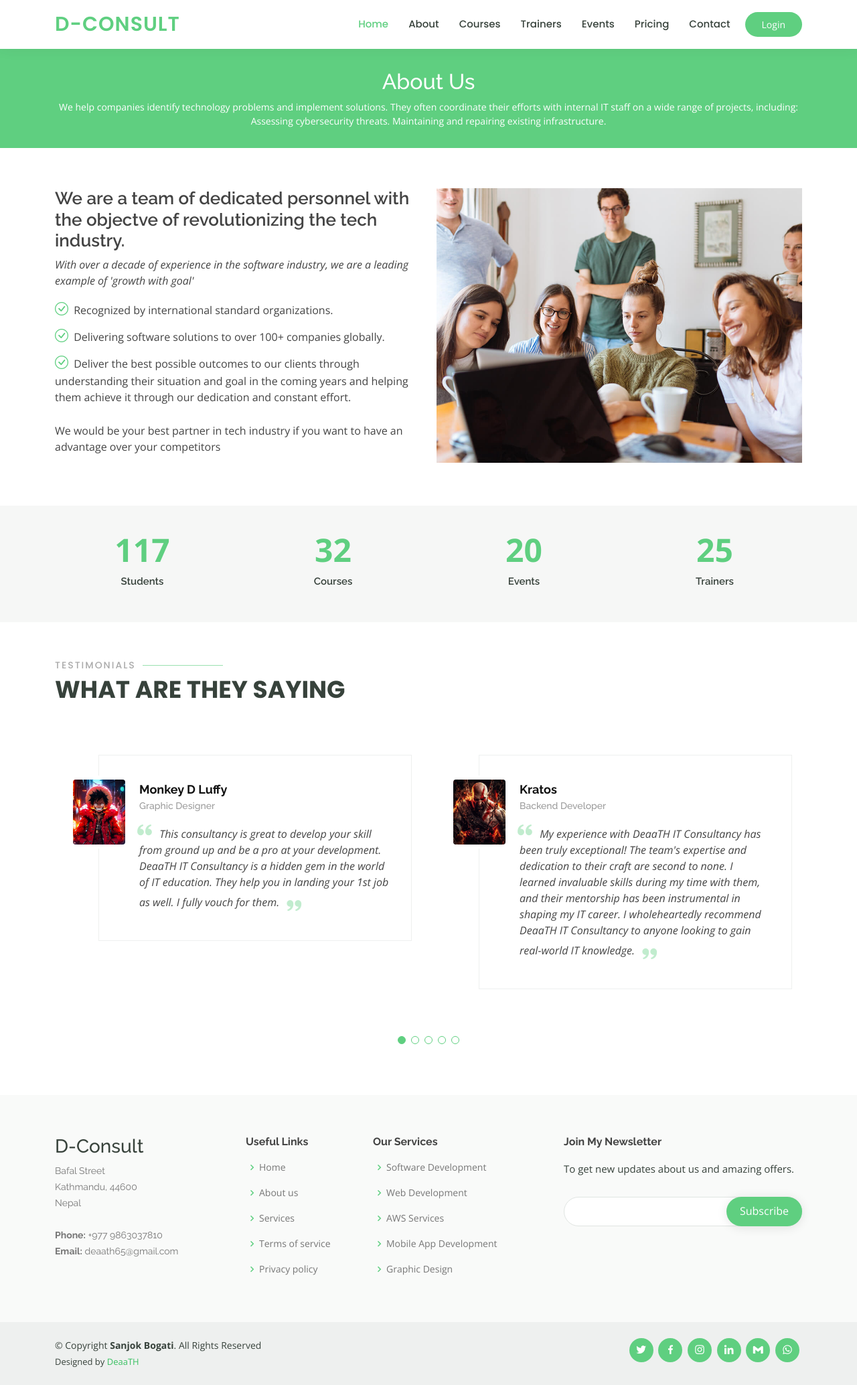
After one commit to DeaaTH65/Education_Consultancy, a Django app: page /about/ in a window 1280 px wide. The commit adds this page. Shown: the whole page at 67% size. Run offline with Django 4.2, Linux system fonts and the light colour scheme; some libraries are stand-ins or nearby versions.

Commit message:
About Us

```diff
--- a/D_Consult/Consultancy/urls.py
+++ b/D_Consult/Consultancy/urls.py
@@ -4,4 +4,5 @@ from . import views
 
 urlpatterns = [
     path('', views.index, name='home'),
+    path('about/', views.about, name='about'),
 ]
--- a/D_Consult/Consultancy/views.py
+++ b/D_Consult/Consultancy/views.py
@@ -4,3 +4,7 @@ from django.shortcuts import render
 # Create your views here.
 def index(request):
     return render(request, 'index.html')
+
+
+def about(request):
+    return render(request, 'about.html')
--- /dev/null
+++ b/D_Consult/templates/about.html
@@ -0,0 +1,179 @@
+{% extends "base.html" %}
+
+{% load static %}
+
+{% block title %}About{% endblock title %}
+
+
+{% block content %}
+<!-- ======= Main ======= -->
+<main id="main">
+
+    <!-- ======= Breadcrumbs ======= -->
+    <div class="breadcrumbs" data-aos="fade-in">
+      <div class="container">
+        <h2>About Us</h2>
+        <p>We help companies identify technology problems and implement solutions. They often coordinate their efforts with internal IT staff on a wide range of projects, including: Assessing cybersecurity threats. Maintaining and repairing existing infrastructure.</p>
+      </div>
+    </div>
+    <!-- End Breadcrumbs -->
+
+    <!-- ======= About Section ======= -->
+    <section id="about" class="about">
+      <div class="container" data-aos="fade-up">
+
+        <div class="row">
+          <div class="col-lg-6 order-1 order-lg-2" data-aos="fade-left" data-aos-delay="100">
+            <img src="{% static "img/about.jpg" %}" class="img-fluid" alt="">
+          </div>
+          <div class="col-lg-6 pt-4 pt-lg-0 order-2 order-lg-1 content">
+            <h3>We are a team of dedicated personnel with the objectve of revolutionizing the tech industry.</h3>
+            <p class="fst-italic">
+              With over a decade of experience in the software industry, we are a leading example of 'growth with goal'
+            </p>
+            <ul>
+              <li><i class="bi bi-check-circle"></i> Recognized by international standard organizations.</li>
+          <li><i class="bi bi-check-circle"></i> Delivering software solutions to over 100+ companies globally.</li>
+          <li><i class="bi bi-check-circle"></i> Deliver the best possible outcomes to our clients through understanding their situation and goal in the coming years and helping them achieve it through our dedication and constant effort.</li>
+            </ul>
+            <p>
+              We would be your best partner in tech industry if you want to have an advantage over your competitors
+            </p>
+
+          </div>
+        </div>
+
+      </div>
+    </section>
+    <!-- End About Section -->
+
+    <!-- ======= Counts Section ======= -->
+    <section id="counts" class="counts section-bg">
+      <div class="container">
+
+        <div class="row counters">
+
+          <div class="col-lg-3 col-6 text-center">
+            <span data-purecounter-start="0" data-purecounter-end="117" data-purecounter-duration="1" class="purecounter"></span>
+            <p>Students</p>
+          </div>
+
+          <div class="col-lg-3 col-6 text-center">
+            <span data-purecounter-start="0" data-purecounter-end="32" data-purecounter-duration="1" class="purecounter"></span>
+            <p>Courses</p>
+          </div>
+
+          <div class="col-lg-3 col-6 text-center">
+            <span data-purecounter-start="0" data-purecounter-end="20" data-purecounter-duration="1" class="purecounter"></span>
+            <p>Events</p>
+          </div>
+
+          <div class="col-lg-3 col-6 text-center">
+            <span data-purecounter-start="0" data-purecounter-end="25" data-purecounter-duration="1" class="purecounter"></span>
+            <p>Trainers</p>
+          </div>
+
+        </div>
+
+      </div>
+    </section>
+    <!-- End Counts Section -->
+
+    <!-- ======= Testimonials Section ======= -->
+    <section id="testimonials" class="testimonials">
+      <div class="container" data-aos="fade-up">
+
+        <div class="section-title">
+          <h2>Testimonials</h2>
+          <p>What are they saying</p>
+        </div>
+
+        <div class="testimonials-slider swiper" data-aos="fade-up" data-aos-delay="100">
+          <div class="swiper-wrapper">
+
+            <div class="swiper-slide">
+              <div class="testimonial-wrap">
+                <div class="testimonial-item">
+                  <img src="{% static "img/testimonials/testimonials-1.png" %}" class="testimonial-img" alt="">
+                  <h3>Monkey D Luffy</h3>
+                  <h4>Graphic Designer</h4>
+                  <p>
+                    <i class="bx bxs-quote-alt-left quote-icon-left"></i>
+                    This consultancy is great to develop your skill from ground up and be a pro at your development. DeaaTH IT Consultancy is a hidden gem in the world of IT education. They help you in landing your 1st job as well. I fully vouch for them.
+                    <i class="bx bxs-quote-alt-right quote-icon-right"></i>
+                  </p>
+                </div>
+              </div>
+            </div><!-- End testimonial item -->
+
+            <div class="swiper-slide">
+              <div class="testimonial-wrap">
+                <div class="testimonial-item">
+                  <img src="{% static "img/testimonials/testimonials-2.png" %}" class="testimonial-img" alt="">
+                  <h3>Kratos</h3>
+                  <h4>Backend Developer</h4>
+                  <p>
+                    <i class="bx bxs-quote-alt-left quote-icon-left"></i>
+                    My experience with DeaaTH IT Consultancy has been truly exceptional! The team's expertise and dedication to their craft are second to none. I learned invaluable skills during my time with them, and their mentorship has been instrumental in shaping my IT career. I wholeheartedly recommend DeaaTH IT Consultancy to anyone looking to gain real-world IT knowledge.
+                    <i class="bx bxs-quote-alt-right quote-icon-right"></i>
+                  </p>
+                </div>
+              </div>
+            </div><!-- End testimonial item -->
+
+            <div class="swiper-slide">
+              <div class="testimonial-wrap">
+                <div class="testimonial-item">
+                  <img src="{% static "img/testimonials/testimonials-3.png" %}" class="testimonial-img" alt="">
+                  <h3>Ceaser</h3>
+                  <h4>Content Writing</h4>
+                  <p>
+                    <i class="bx bxs-quote-alt-left quote-icon-left"></i>
+                    DeaaTH IT Consultancy provides a fantastic learning environment for aspiring IT professionals. The consultants are not only experts in their fields but also incredibly patient and willing to share their knowledge. I'm grateful for the opportunity to have studied with them, and I've gained practical skills that have already proven invaluable in my career.
+                    <i class="bx bxs-quote-alt-right quote-icon-right"></i>
+                  </p>
+                </div>
+              </div>
+            </div><!-- End testimonial item -->
+
+            <div class="swiper-slide">
+              <div class="testimonial-wrap">
+                <div class="testimonial-item">
+                  <img src="{% static "img/testimonials/testimonials-4.png" %}" class="testimonial-img" alt="">
+                  <h3>Kong</h3>
+                  <h4>Freelancer</h4>
+                  <p>
+                    <i class="bx bxs-quote-alt-left quote-icon-left"></i>
+                    Choosing DeaaTH IT Consultancy for my IT education was a game-changer. Their comprehensive curriculum, hands-on projects, and supportive mentors made the learning process enjoyable and effective. I felt fully prepared to tackle real-world IT challenges after completing their program. If you're serious about a career in IT, this consultancy is the place to be!
+                    <i class="bx bxs-quote-alt-right quote-icon-right"></i>
+                  </p>
+                </div>
+              </div>
+            </div><!-- End testimonial item -->
+
+            <div class="swiper-slide">
+              <div class="testimonial-wrap">
+                <div class="testimonial-item">
+                  <img src="{% static "img/testimonials/testimonials-5.png" %}" class="testimonial-img" alt="">
+                  <h3>Uzumaki Naruto</h3>
+                  <h4>Entrepreneur</h4>
+                  <p>
+                    <i class="bx bxs-quote-alt-left quote-icon-left"></i>
+                    DeaaTH IT Consultancy is a hidden gem in the world of IT education. The personalized attention and one-on-one guidance I received from the consultants exceeded my expectations. They genuinely care about their students' success and go above and beyond to ensure you grasp complex concepts. I can confidently say that studying here was a pivotal step in my IT journey, and I'm thankful for the positive impact it has had on my career.
+                    <i class="bx bxs-quote-alt-right quote-icon-right"></i>
+                  </p>
+                </div>
+              </div>
+            </div><!-- End testimonial item -->
+
+          </div>
+          <div class="swiper-pagination"></div>
+        </div>
+
+      </div>
+    </section>
+    <!-- End Testimonials Section -->
+
+</main>
+<!-- End #main -->
+{% endblock content %}
--- a/D_Consult/templates/base.html
+++ b/D_Consult/templates/base.html
@@ -36,12 +36,12 @@
   <header id="header" class="fixed-top">
     <div class="container d-flex align-items-center">
 
-      <h1 class="logo me-auto"><a href="index.html">D-Consult</a></h1>
+      <h1 class="logo me-auto"><a href="{% url "home" %}">D-Consult</a></h1>
 
       <nav id="navbar" class="navbar order-last order-lg-0">
         <ul>
-          <li><a class="active" href="index.html">Home</a></li>
-          <li><a href="about.html">About</a></li>
+          <li><a class="active" href="{% url "home" %}">Home</a></li>
+          <li><a href="{% url "about" %}">About</a></li>
           <li><a href="courses.html">Courses</a></li>
           <li><a href="trainers.html">Trainers</a></li>
           <li><a href="events.html">Events</a></li>
@@ -51,7 +51,7 @@
         <i class="bi bi-list mobile-nav-toggle"></i>
       </nav><!-- .navbar -->
 
-      <a href="courses.html" class="get-started-btn">Get Started</a>
+      <a href="courses.html" class="get-started-btn">Login</a>
 
     </div>
   </header>
```
Also changed, not shown: D_Consult/templates/index.html (+1 -32 lines), D_Consult/static/img/testimonials/testimonials-1.png (added), D_Consult/static/img/testimonials/testimonials-2.png (added), D_Consult/static/img/testimonials/testimonials-3.png (added), 2 other files.
